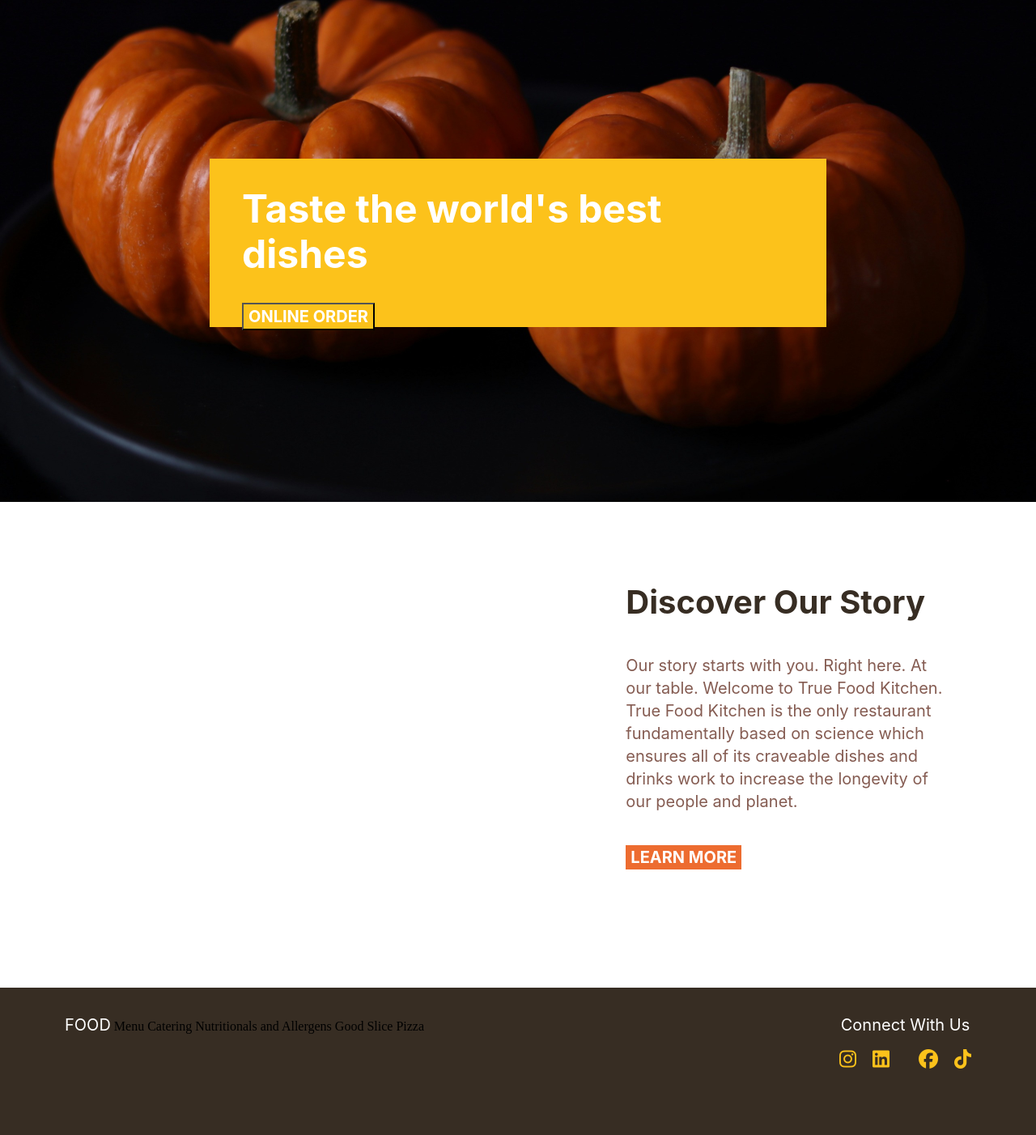
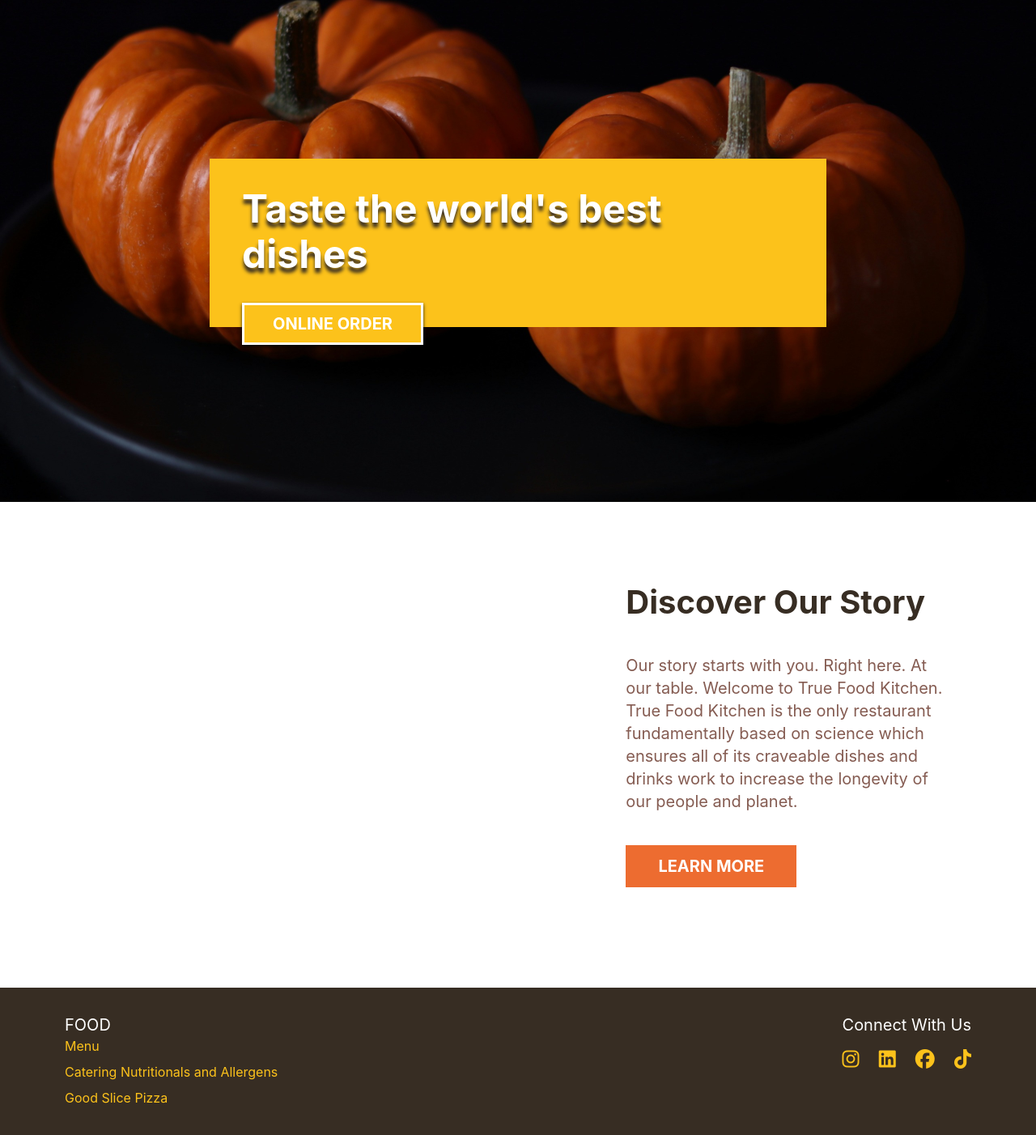
Before and after one commit to gaga-chituashvili/homework_7, a plain HTML site: page index.html in a window 1280 px wide. Shown: the part 156-1558 px from the top of the page at 81% size. Drawn offline with Linux system fonts and the light colour scheme.

Commit message:
homework_7

```diff
--- a/css/style.css
+++ b/css/style.css
@@ -11,6 +11,23 @@
     display: flex;
     justify-content: space-between;
     align-items: center;
+    /*position: fixed;
+    max-width: inherit;
+    width: inherit;
+    left: 50%;
+    transform: translateX(-50%);
+    არ იმუშავა
+    */
+
+}
+
+.header_icon {
+    height: 72px;
+}
+
+.header_icon_img {
+    width: 100%;
+    height: 100%;
 }
 
 .header_ul {
@@ -23,6 +40,10 @@
     color: #FCC21B;
 }
 
+.header_bag:hover{
+    filter: drop-shadow(0 5PX 10px #FCC21B);
+}
+
 .header_li_link {
     font-family: Inter;
     font-size: 24px;
@@ -31,14 +52,6 @@
     color: #FCC21B;
 }
 
-.header_icon {
-    height: 72px;
-}
-
-.header_icon_img {
-    width: 100%;
-    height: 100%;
-}
 
 .active {
     color: #ED6C30;
@@ -75,16 +88,24 @@
     line-height: 56px;
     margin-bottom: 32px;
     color: #FFFFFF;
+    text-shadow: 0 6px 4px #372D23;
 }
 
 .section1_article_button {
     font-family: Inter;
+    width: 224px;
+    height: 52px;
     font-size: 20px;
     font-weight: 700;
     line-height: 28px;
     background-color: #FCC21B;
     color: #FFFFFF;
+    box-shadow: 0 2px 4px 0 #000000D9;;
+    border: 3px solid #FFFFFF;
+}
 
+.section1_article_button:hover{
+    filter: drop-shadow(8px 8px 10px #000000D9);
 }
 
 
@@ -132,6 +153,8 @@
 
 .section2_article_button {
     font-family: Inter;
+    width: 211px;
+    height: 52px;
     font-size: 20px;
     font-weight: 700;
     line-height: 28px;
@@ -140,12 +163,9 @@
     border-style: none;
 }
 
-
-
-
-
-
-
+.section2_article_button:hover{
+filter: drop-shadow(8px 8px 10px #000000D9);
+}
 
 
 
@@ -160,6 +180,10 @@
 
 }
 
+.footer_article {
+    width: 264px;
+    height: 132px;
+}
 
 
 .first_title {
@@ -168,19 +192,25 @@
     font-size: 20px;
     font-weight: 400;
     line-height: 28px;
+    vertical-align: top;
     color: #FFFFFF;
 }
 
+.footer_article_link:nth-child(3) {
+    margin-block: 8px;
+}
 
-.footer_article_title {
+
+.footer_article_link {
     font-family: Inter;
     font-size: 16px;
     font-weight: 400;
     line-height: 24px;
+    display: block;
     color: #FCC21B;
 }
 
-.footer_article2_title {
+.footer_section_title {
     font-family: Inter;
     font-size: 20px;
     font-weight: 400;
@@ -188,14 +218,14 @@
     text-align: center;
     color: #FFFFFF;
     margin-bottom: 16px;
-
 }
 
-.footer_article2_icon{
-    font-size: 24px;
-    color:#FCC21B;
+.footer_article2 {
+    display: flex;
+    justify-content: space-between;
 }
 
-.article2_middle{
-margin-inline: 16px;
+.footer_article2_icon {
+    font-size: 24px;
+    color: #FCC21B;
 }
--- a/index.html
+++ b/index.html
@@ -148,17 +148,16 @@
 
             <article class="footer_article">
 
-
-                <a href="" class="first_title">FOOD</a>
-
+                <h2 class="first_title">FOOD</h2>
 
                 <a href="" class="footer_article_link">Menu</a>
 
+                <a href="" class="footer_article_link ">Catering Nutritionals and Allergens</a>
 
-                <a href="" class="footer_article_link footer_middle_link">Catering Nutritionals and Allergens</a>
+                <a href="" class="footer_article_link">Good Slice Pizza</a>
 
 
-                <a href="" class="footer_article_link">Good Slice Pizza</a>
+
 
 
 
@@ -166,25 +165,33 @@
             </article>
 
 
-            <article class="footer_article2">
+            <section class="footer_section">
 
-                <h2 class="footer_article2_title">
+                <h2 class="footer_section_title">
                     Connect With Us
                 </h2>
 
-                <a href=""><i class="fa-brands fa-instagram footer_article2_icon"></i></a>
+                <article class="footer_article2">
 
-                <a href=""><i class="fa-brands fa-linkedin footer_article2_icon article2_middle"></i></a>
+                    <a href=""><i class="fa-brands fa-instagram footer_article2_icon"></i></a>
 
-                <a href=""><i class="fa-brands fa-facebook footer_article2_icon article2_middle"></i></a>
+                    <a href=""><i class="fa-brands fa-linkedin footer_article2_icon article2_middle"></i></a>
 
-               <a href=""> <i class="fa-brands fa-tiktok footer_article2_icon"></i></a>
+                    <a href=""><i class="fa-brands fa-facebook footer_article2_icon article2_middle"></i></a>
+
+                    <a href=""> <i class="fa-brands fa-tiktok footer_article2_icon"></i></a>
+
+                </article>
+
+
+
+            </section>
 
 
 
 
 
-            </article>
+
 
 
 
```
